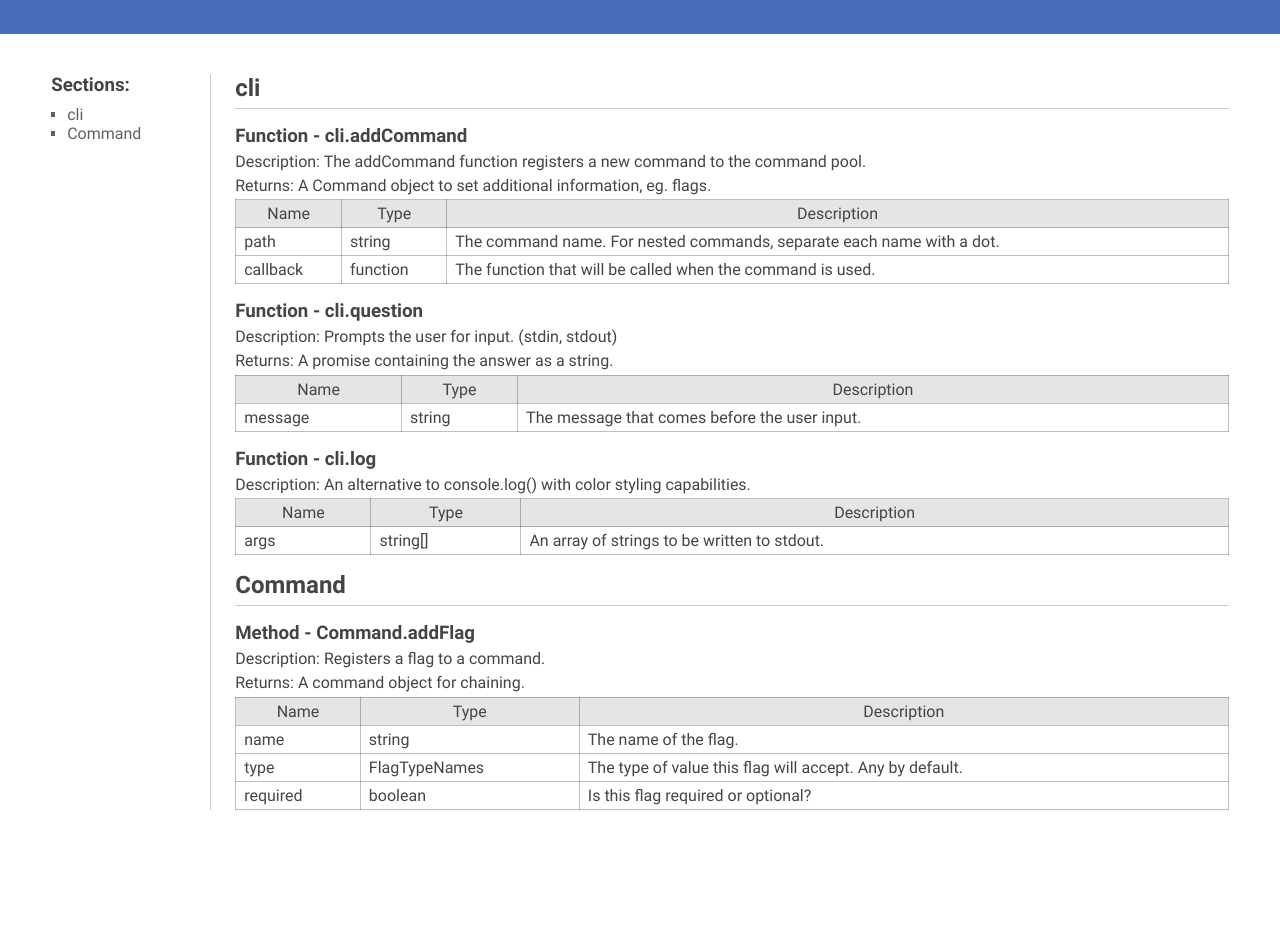
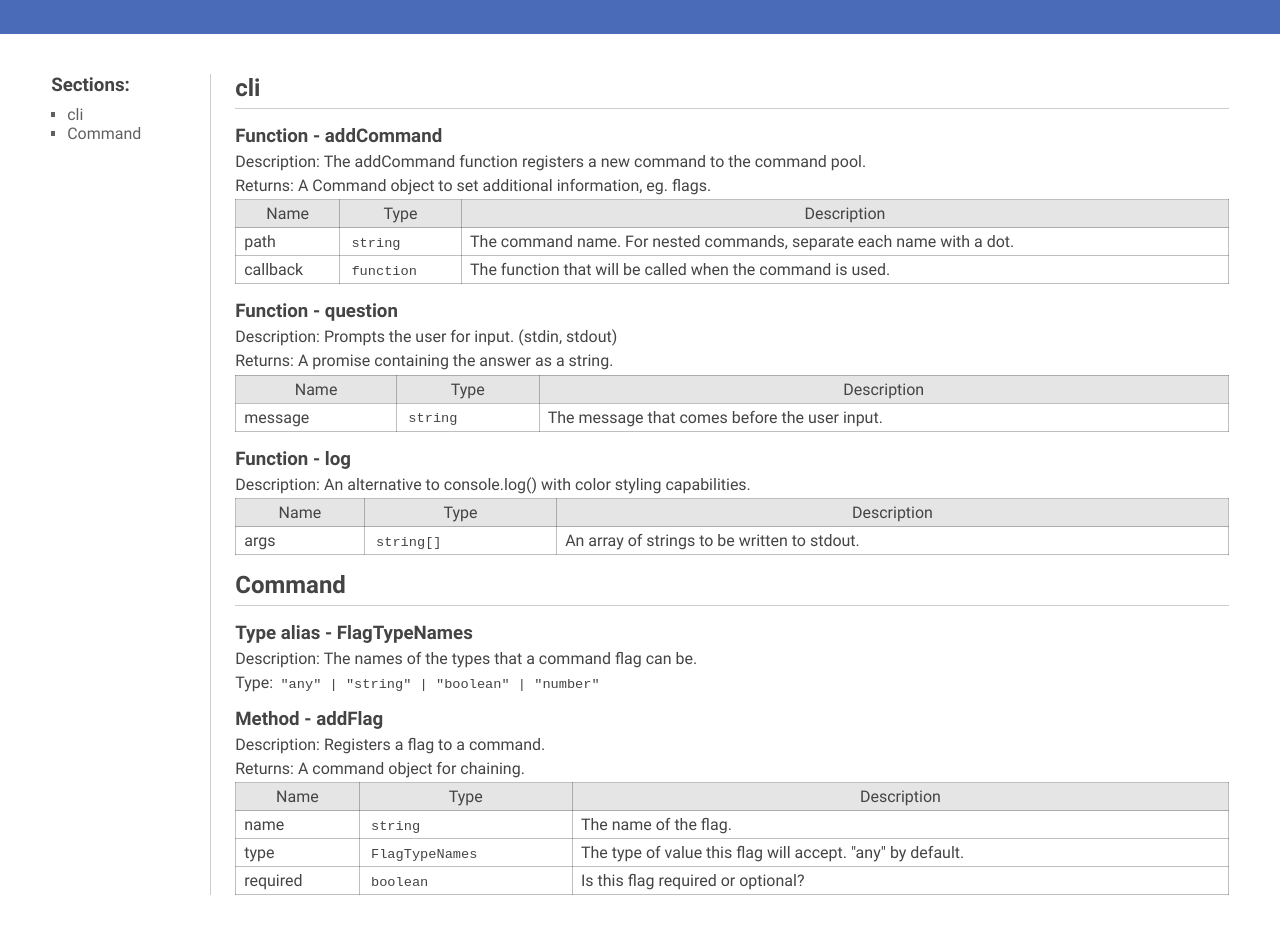
Before and after one commit to thecodeah/quicli, a website: page docs/index.html in a window 1280 px wide. Shown: the part 430-1364 px from the top of the page. Before the commit the page ends 1280 px from the top, so only its background shows below. Drawn offline with nearby package versions, Linux system fonts and the light colour scheme.

Commit message:
chore(docs): Support TypeAlias as a doclet kind

```diff
--- a/docs/assets/main.css
+++ b/docs/assets/main.css
@@ -208,6 +208,12 @@ main {
     font-weight: normal;
 }
 
+.documentation code {
+    font-family: monospace;
+    padding: 0.25em;
+    font-size: 1.05em;
+}
+
 .documentation section {
     display: grid;
     gap: 1em;
--- a/docs/index.html
+++ b/docs/index.html
@@ -59,9 +59,10 @@ cli.addCommand("iam", (flags) => {
                 <section id="cli-section">
                     <h2>cli</h2>
                         <div class="doclet">
-                            <h3 id="cli-addcommand">Function - cli.addCommand</h3>
+                            <h3 id="cli-addcommand">Function - addCommand</h3>
 
                                 <p>Description: The addCommand function registers a new command to the command pool.</p>
+
 
                                 <p>Returns: A Command object to set additional information, eg. flags.</p>
 
@@ -73,20 +74,21 @@ cli.addCommand("iam", (flags) => {
                                     </tr>
                                         <tr>
                                             <td>path</td>
-                                            <td>string</td>
+                                            <td><code>string</code></td>
                                             <td>The command name. For nested commands, separate each name with a dot.</td>
                                         </tr>
                                         <tr>
                                             <td>callback</td>
-                                            <td>function</td>
+                                            <td><code>function</code></td>
                                             <td>The function that will be called when the command is used.</td>
                                         </tr>
                                 </table>
                         </div>
                         <div class="doclet">
-                            <h3 id="cli-question">Function - cli.question</h3>
+                            <h3 id="cli-question">Function - question</h3>
 
                                 <p>Description: Prompts the user for input. (stdin, stdout)</p>
+
 
                                 <p>Returns: A promise containing the answer as a string.</p>
 
@@ -98,15 +100,16 @@ cli.addCommand("iam", (flags) => {
                                     </tr>
                                         <tr>
                                             <td>message</td>
-                                            <td>string</td>
+                                            <td><code>string</code></td>
                                             <td>The message that comes before the user input.</td>
                                         </tr>
                                 </table>
                         </div>
                         <div class="doclet">
-                            <h3 id="cli-log">Function - cli.log</h3>
+                            <h3 id="cli-log">Function - log</h3>
 
                                 <p>Description: An alternative to console.log() with color styling capabilities.</p>
+
 
 
                                 <table>
@@ -117,7 +120,7 @@ cli.addCommand("iam", (flags) => {
                                     </tr>
                                         <tr>
                                             <td>args</td>
-                                            <td>string[]</td>
+                                            <td><code>string[]</code></td>
                                             <td>An array of strings to be written to stdout.
 </td>
                                         </tr>
@@ -127,9 +130,19 @@ cli.addCommand("iam", (flags) => {
                 <section id="command-section">
                     <h2>Command</h2>
                         <div class="doclet">
-                            <h3 id="command-addflag">Method - Command.addFlag</h3>
+                            <h3 id="command-flagtypenames">Type alias - FlagTypeNames</h3>
+
+                                <p>Description: The names of the types that a command flag can be.</p>
+
+                                <p>Type: <code>&quot;any&quot; | &quot;string&quot; | &quot;boolean&quot; | &quot;number&quot;</code></p>
+
+
+                        </div>
+                        <div class="doclet">
+                            <h3 id="command-addflag">Method - addFlag</h3>
 
                                 <p>Description: Registers a flag to a command.</p>
+
 
                                 <p>Returns: A command object for chaining.</p>
 
@@ -141,17 +154,17 @@ cli.addCommand("iam", (flags) => {
                                     </tr>
                                         <tr>
                                             <td>name</td>
-                                            <td>string</td>
+                                            <td><code>string</code></td>
                                             <td>The name of the flag.</td>
                                         </tr>
                                         <tr>
                                             <td>type</td>
-                                            <td>FlagTypeNames</td>
-                                            <td>The type of value this flag will accept. Any by default.</td>
+                                            <td><code>FlagTypeNames</code></td>
+                                            <td>The type of value this flag will accept. &quot;any&quot; by default.</td>
                                         </tr>
                                         <tr>
                                             <td>required</td>
-                                            <td>boolean</td>
+                                            <td><code>boolean</code></td>
                                             <td>Is this flag required or optional?</td>
                                         </tr>
                                 </table>
```
Also changed, not shown: docs/assets/template.handlebars (+7 -2 lines), src/development/docs.ts (+9 -2 lines), src/production/commands.ts (+6 -1 lines).
